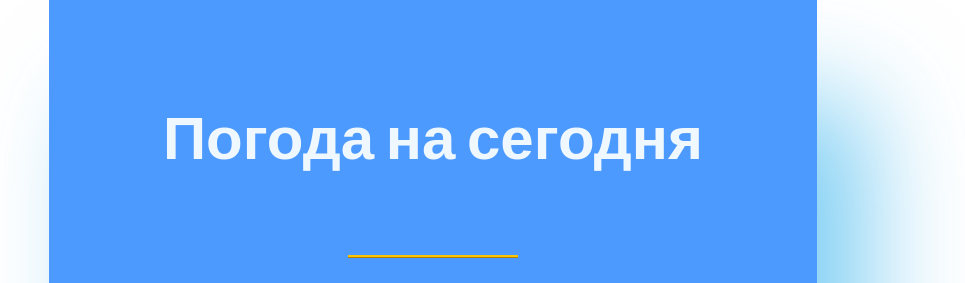
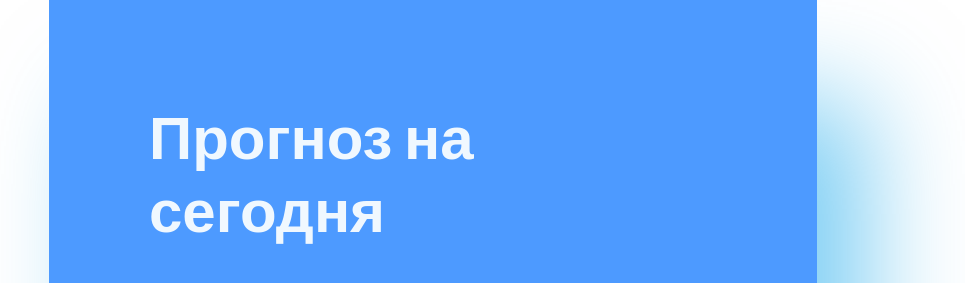
Before and after one commit to FIGHT2007/Weather, a plain HTML site: page index.html in a window 1280 px wide. Shown: the top 283 px of the page, without its empty margins (207-1172 px from the left). Drawn offline with Linux system fonts and the light colour scheme.

Commit message:
Update index.html

```diff
--- a/index.html
+++ b/index.html
@@ -12,7 +12,7 @@
 </head>
 <body>
     <div class="container">
-        <h1 class="title">Погода на сегодня</h1>
+        <h1 class="title">Прогноз на сегодня</h1>
         <input type="text" id="inputCity">
         <div id="iconWrapper">
             <img src="http://openweathermap.org/img/wn/10d@4x.png" alt="" id="icon">
```
